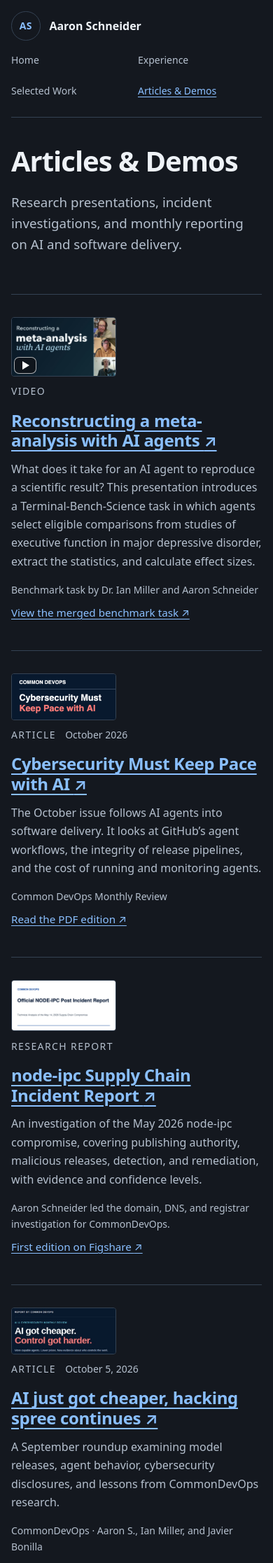
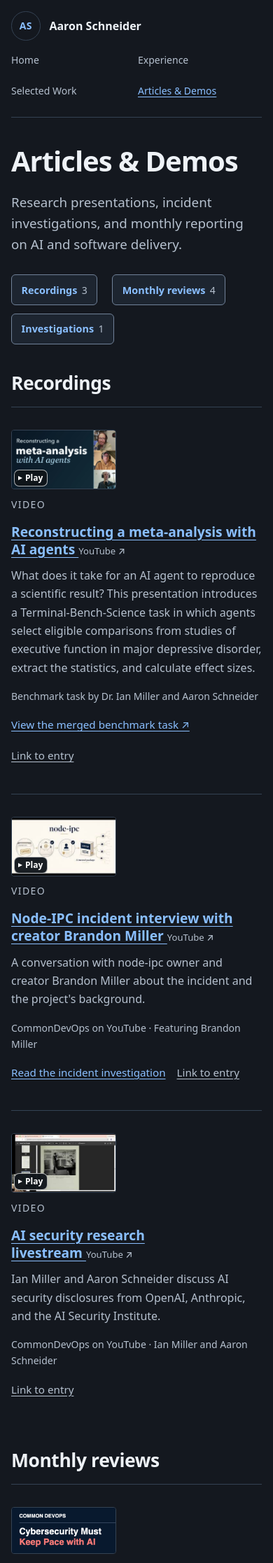
Before and after one commit to schneidergithub/schneidergithub.github.io, a Jekyll site: the page built from articles.md, in a window 390 px wide. Shown: the top 2233 px of the page at 70% size. Built offline with Jekyll 4.4.1, drawn with Linux system fonts in a browser that asks for light colours; some of the changed text lies outside the part shown.

Commit message:
Organize Articles and Demos and add permanent evidence links (#22)
* Organize Articles and Demos and add permanent evidence links

* Verify publication sources and permanent links in built HTML

```diff
--- a/_data/publications.yml
+++ b/_data/publications.yml
@@ -48,7 +48,12 @@
   related:
     label: "First edition on Figshare"
     url: "https://doi.org/10.6084/m9.figshare.33865414"
+  companion:
+    id: node-ipc-interview
+    label: "Watch the maintainer interview"
 - title: "AI just got cheaper, hacking spree continues"
+  id: september-review
+  period: "September 2026"
   preview:
     src: "/assets/publications/september-review.jpg"
     alt: "September issue masthead reading “AI got cheaper. Control got harder.”"
@@ -61,6 +66,10 @@
   description: "A September roundup examining model releases, agent behavior, cybersecurity disclosures, and lessons from CommonDevOps research."
   attribution: "CommonDevOps · Aaron S., Ian Miller, and Javier Bonilla"
 - title: "Node-IPC incident interview with creator Brandon Miller"
+  id: node-ipc-interview
+  companion:
+    id: node-ipc-report
+    label: "Read the incident investigation"
   home_featured: true
   home_summary: "Brandon Miller shares the origins of node-ipc and his perspective on the incident as its maintainer."
   preview:
@@ -74,6 +83,8 @@
   description: "A conversation with node-ipc owner and creator Brandon Miller about the incident and the project's background."
   attribution: "CommonDevOps on YouTube · Featuring Brandon Miller"
 - title: "AI & Cybersecurity: August 2026"
+  id: august-review
+  period: "August 2026"
   preview:
     src: "/assets/publications/august-review.jpg"
     alt: "August cover with a portrait and the headline “AI got more capable. Security got harder.”"
@@ -86,6 +97,7 @@
   description: "A review of autonomous AI capabilities and cybersecurity incidents, connecting public disclosures with practical engineering questions."
   attribution: "Published by CommonDevOps on LinkedIn"
 - title: "AI security research livestream"
+  id: security-livestream
   home_featured: true
   home_summary: "Ian Miller and I discuss security disclosures from OpenAI, Anthropic, and the AI Security Institute."
   preview:
@@ -99,6 +111,8 @@
   description: "Ian Miller and Aaron Schneider discuss AI security disclosures from OpenAI, Anthropic, and the AI Security Institute."
   attribution: "CommonDevOps on YouTube · Ian Miller and Aaron Schneider"
 - title: "July summary of A.I. tech news"
+  id: july-review
+  period: "July 2026"
   preview:
     src: "/assets/publications/july-review.jpg"
     alt: "Blue and white July cover titled “Latest A.I. News”"
--- a/articles.md
+++ b/articles.md
@@ -2,26 +2,53 @@
 title: Articles & Demos
 description: Selected CommonDevOps articles, research, interviews, and videos covering AI, software engineering, and cybersecurity.
 permalink: /articles/
+groups:
+  - id: recordings
+    label: Recordings
+    type: Video
+  - id: monthly-reviews
+    label: Monthly reviews
+    type: Article
+  - id: investigations
+    label: Investigations
+    type: Research report
 ---
 <header class="page-intro">
   <h1>Articles &amp; Demos</h1>
   <p class="lead">Research presentations, incident investigations, and monthly reporting on AI and software delivery.</p>
+  <nav class="publication-jumps section-jumps" aria-label="Publication formats">
+    {% for group in page.groups %}
+      {% assign members = site.data.publications | where: 'type', group.type %}
+      <a href="#{{ group.id }}">{{ group.label }} <span class="count">{{ members.size }}</span></a>
+    {% endfor %}
+  </nav>
 </header>
+{% for group in page.groups %}
+{% assign members = site.data.publications | where: 'type', group.type %}
+<section class="publication-group" aria-labelledby="{{ group.id }}">
+<h2 id="{{ group.id }}" tabindex="-1">{{ group.label }}</h2>
 <ul class="publication-list">
-{% for item in site.data.publications %}
-  <li class="publication"{% if item.id %} id="{{ item.id | escape }}"{% endif %}>
+{% for item in members %}
+  <li class="publication" id="{{ item.id | escape }}" tabindex="-1">
     <div class="meta">
-      {% include publication-media.html publication=item link_cover=true %}
+      {% include publication-media.html publication=item link_cover=true play_label="Play" %}
       <span class="type">{{ item.type | escape }}</span>
-      {% if item.date %}<time datetime="{{ item.date }}">{{ item.date | date: '%B %-d, %Y' }}</time>{% elsif item.period %}<span>{{ item.period | escape }}</span>{% endif %}
+      {% if item.period %}<span>{{ item.period | escape }} issue</span>{% endif %}
+      {% if item.date %}<span>Published <time datetime="{{ item.date }}">{{ item.date | date: '%B %-d, %Y' }}</time></span>{% endif %}
     </div>
     <article>
-      <h2><a href="{{ item.url | escape }}">{{ item.title | escape }} <span aria-hidden="true">↗</span></a></h2>
+      <h3><a href="{{ item.url | escape }}">{{ item.title | escape }} {% if item.type == 'Video' %}<span class="publication-source-label">YouTube&nbsp;<span aria-hidden="true">↗</span></span>{% else %}<span aria-hidden="true">↗</span>{% endif %}</a></h3>
       <p>{{ item.description | escape }}</p>
       <p class="attribution">{{ item.attribution | escape }}</p>
-      {% if item.related %}<a class="publication-related" href="{{ item.related.url | escape }}">{{ item.related.label | escape }} <span aria-hidden="true">↗</span></a>{% endif %}
+      <p class="publication-actions">
+        {% if item.related %}<a class="publication-related" href="{{ item.related.url | escape }}">{{ item.related.label | escape }}&nbsp;<span aria-hidden="true">↗</span></a>{% endif %}
+        {% if item.companion %}<a class="publication-context" href="#{{ item.companion.id | escape }}">{{ item.companion.label | escape }}</a>{% endif %}
+        <a class="entry-permalink" href="#{{ item.id | escape }}">Link to entry<span class="visually-hidden"> — {{ item.title | escape }}</span></a>
+      </p>
     </article>
   </li>
 {% endfor %}
 </ul>
+</section>
+{% endfor %}
 <script src="{{ '/assets/publications/video-player.js' | relative_url }}" defer></script>
--- a/assets/site.css
+++ b/assets/site.css
@@ -120,9 +120,13 @@ figcaption{font-size:.875rem;line-height:1.5;color:var(--muted);padding-top:.7re
 .role li+li{margin-top:.5rem}
 .education{padding-block:2rem 3rem;border-top:1px solid var(--line)}
 .education ul{padding-left:1.2rem;color:var(--muted)}
-.publication-list{list-style:none;margin:0;padding:0 0 4rem}
-.publication{display:grid;grid-template-columns:150px 1fr;gap:2rem;padding-block:2rem;border-top:1px solid var(--line)}
-.publication h2{font-size:1.5rem;margin-bottom:.8rem}
+.publication-group{margin-bottom:clamp(2rem,5vw,4rem)}
+.publication-group>h2{margin-bottom:1.1rem;font-size:clamp(1.65rem,3vw,2.1rem);scroll-margin-top:1rem}
+.publication-list{list-style:none;margin:0;padding:0}
+.publication{display:grid;grid-template-columns:150px minmax(0,1fr);gap:2rem;padding-block:2rem;border-top:1px solid var(--line);scroll-margin-top:1rem}
+.publication:target{border-top-color:var(--accent)}
+.publication h3{font-size:clamp(1.2rem,2.3vw,1.5rem);margin-bottom:.7rem;text-wrap:pretty;overflow-wrap:anywhere}
+.publication-source-label{display:inline-block;white-space:nowrap;font-size:.82rem;font-weight:500;color:var(--muted)}
 .publication .meta{font-size:.875rem;color:var(--muted)}
 .collection-cover{display:block;width:fit-content;max-width:100%}
 .publication-preview{width:100%;max-width:150px;margin-bottom:.6rem;border:1px solid var(--line);border-radius:4px}
@@ -133,7 +137,8 @@ figcaption{font-size:.875rem;line-height:1.5;color:var(--muted);padding-top:.7re
 .video-poster img{margin:0}
 .play-mark{position:absolute;inset:0;margin:auto;width:2.5rem;height:1.8rem;display:grid;place-items:center;background:#10151be6;border:1px solid #ffffffa8;border-radius:.45rem}
 .play-mark::after{content:"";border-block:.4rem solid transparent;border-left:.65rem solid white;margin-left:.12rem}
-#benchmark-presentation .play-mark{inset:auto auto 4px 4px;width:32px;height:24px;margin:0}
+.publication .play-mark{inset:auto auto 4px 4px;display:inline-flex;align-items:center;justify-content:center;gap:.3em;width:auto;height:auto;min-height:24px;margin:0;padding:.18em .45em;background:#10151bf5;color:white;font-size:.75rem;line-height:1;font-weight:650}
+.publication .play-mark::after{order:-1;border-block-width:.31em;border-left-width:.5em;margin:0}
 .publication-video summary:hover .play-mark,.publication-video summary:focus-visible .play-mark{background:#10151b;border-color:white}
 .close-player{display:none;color:var(--accent);text-decoration:underline;text-underline-offset:.22em;padding:.4rem 0}
 .publication-video[open] .video-poster{display:none}
@@ -141,7 +146,9 @@ figcaption{font-size:.875rem;line-height:1.5;color:var(--muted);padding-top:.7re
 .publication:has(.publication-video[open]){grid-template-columns:minmax(0,1fr) minmax(0,1fr)}
 .publication-video iframe{display:block;width:100%;height:auto;aspect-ratio:16/9;min-height:200px;border:0;border-radius:4px;background:#000}
 .publication-video .watch-source{display:inline-flex;align-items:center;min-height:44px;padding-inline:.35rem;font-size:.9rem}
-.publication-related{display:inline-block;padding-block:.55rem;font-size:.95rem}
+.publication-actions{display:flex;align-items:center;flex-wrap:wrap;gap:0 1rem;margin:.45rem 0 0}
+.publication-actions a{display:inline-flex;align-items:center;min-height:44px;max-width:100%;padding-block:.4rem;font-size:.95rem;line-height:1.45;overflow-wrap:anywhere}
+.publication-actions .entry-permalink{color:var(--muted)}
 .publication p{color:var(--muted);max-width:70ch}
 .publication .attribution{font-size:.875rem;margin-bottom:0}
 .publication .type{font-size:.875rem;text-transform:uppercase;letter-spacing:.1em;color:var(--muted);display:block}
@@ -215,7 +222,7 @@ figcaption{font-size:.875rem;line-height:1.5;color:var(--muted);padding-top:.7re
 .section-heading{align-items:flex-start;flex-direction:column;gap:.6rem}
 .role{grid-template-columns:clamp(4.25rem,19vw,6rem) minmax(0,1fr);grid-template-areas:"image heading" "details details";gap:1rem;align-items:center;padding-block:1.5rem}
 .role-thumbnail{padding:3px}
-.publication{grid-template-columns:1fr;gap:.5rem}
+.publication{grid-template-columns:minmax(0,1fr);gap:.5rem}
 .card-copy{padding:1.4rem}
 figure{padding-inline:1.4rem}
 .focus-panel{padding:1rem}
```
Also changed, not shown: docs/roadmap.md (+17 -3 lines), scripts/check_publications.cjs (+66 -6 lines), scripts/check_site.py (+12 -2 lines).
